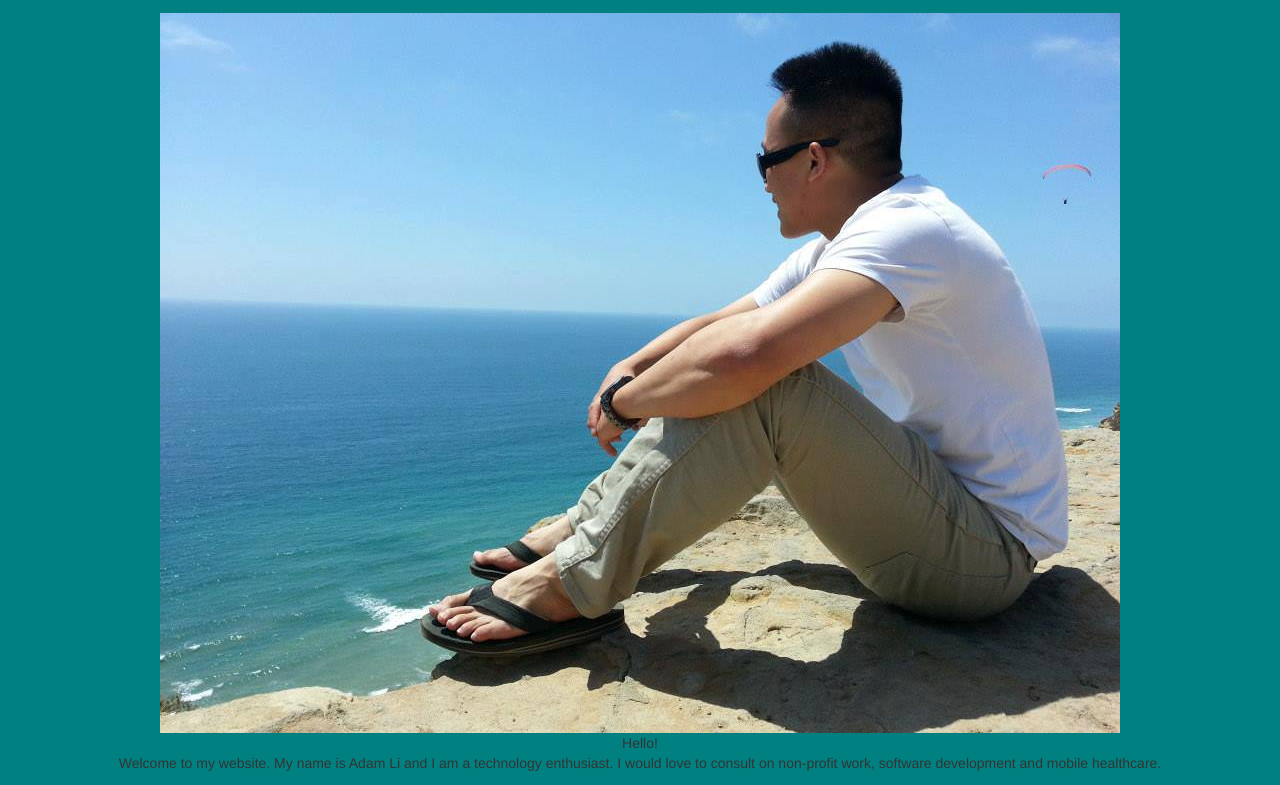
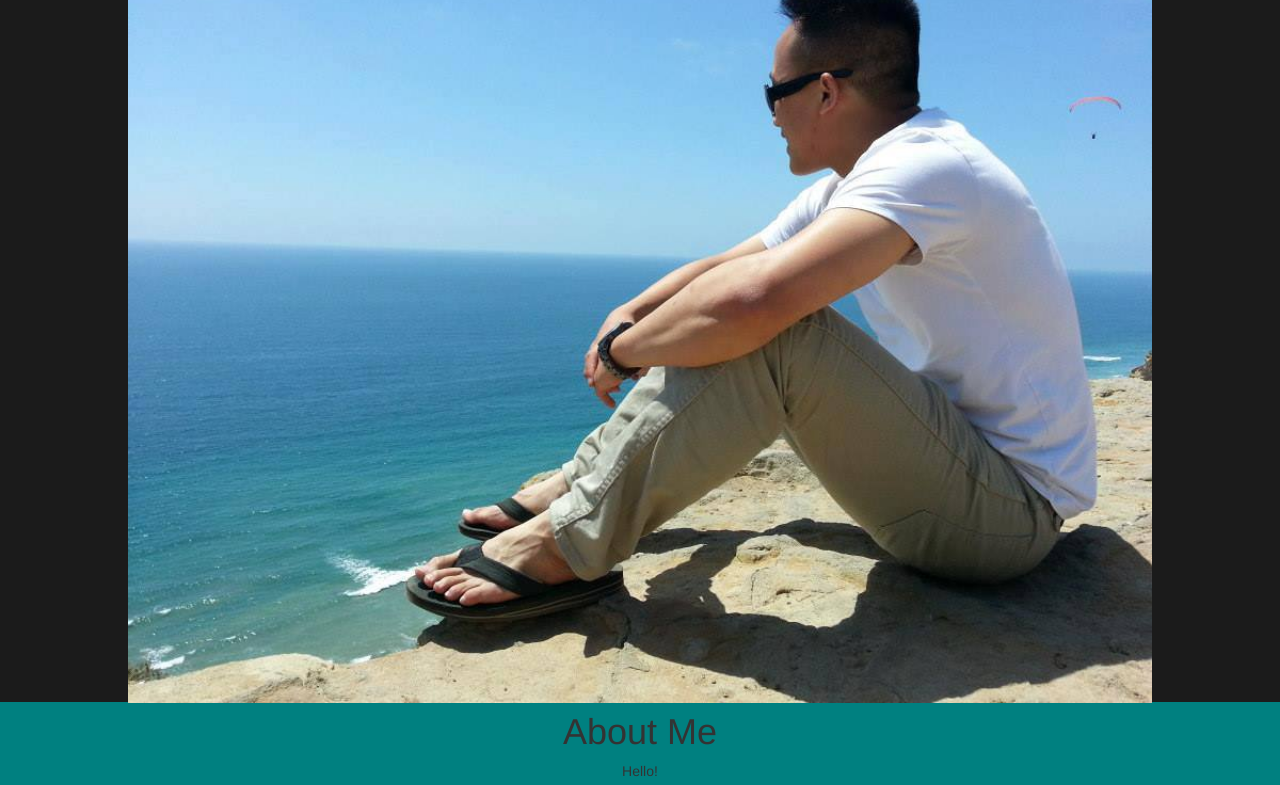
Before and after one commit to adam2392/adamli, a plain HTML site: page index.html in a window 1280 px wide. Shown: the part 265-1050 px from the top of the page. Drawn offline with Linux system fonts and the light colour scheme.

Commit message:
Update Home and Index to be same
Update home and index
and change thought.htm -> Thought.htm

```diff
--- a/index.html
+++ b/index.html
@@ -34,16 +34,19 @@
 
 			<!-- icon for blog -->
 			<span style="cursor:pointer">
-				<a href="thoughts.htm"><img src="Pictures/blogicon.png" alt="Blog" title="Blog" height="100px" width="100px"/></a>
+				<a href="Thoughts.htm"><img src="Pictures/blogicon.png" alt="Blog" title="Blog" height="100px" width="100px"/></a>
 			</span>
 
 			<h1 style="font-size:45px;">Adam Li's Website</h1>
 		</div>
 
 		<!-- About Me Section -->
+		<div id="cover">
+			<center><img class="img-responsive" src="Pictures/Adamcoast.png" height=80% width=80%></center>
+		</div>
+
 		<div id="about">
 			<h1>About Me</h1>
-			<center><img src="Pictures/Adamcoast.png" alt="Adam Li"></center>
 			<p> Hello!
 				<br> Welcome to my website. My name is Adam Li and I am
 				a technology enthusiast. I would love to consult on
```
Also changed, not shown: Home.htm (+1 -1 lines), Portfolio.htm (+1 -1 lines), Thoughts.htm (+1 -1 lines).
